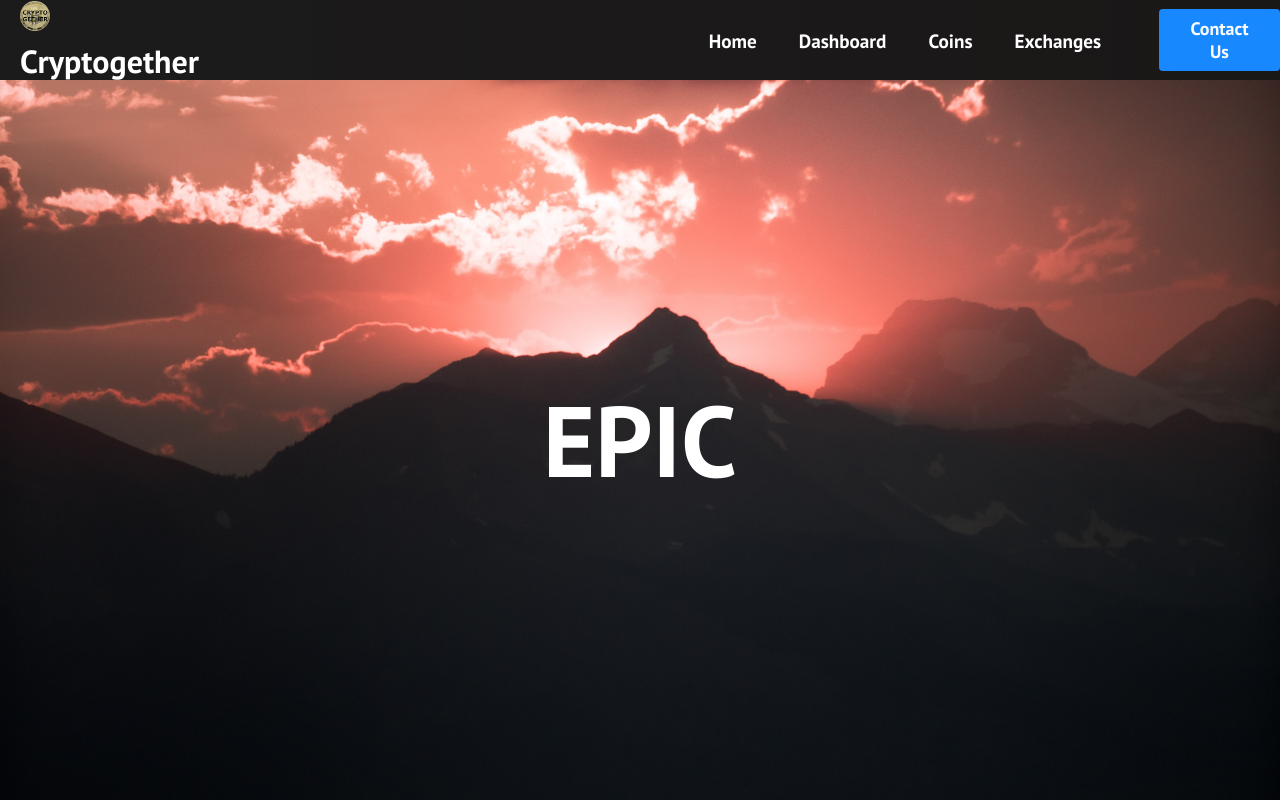
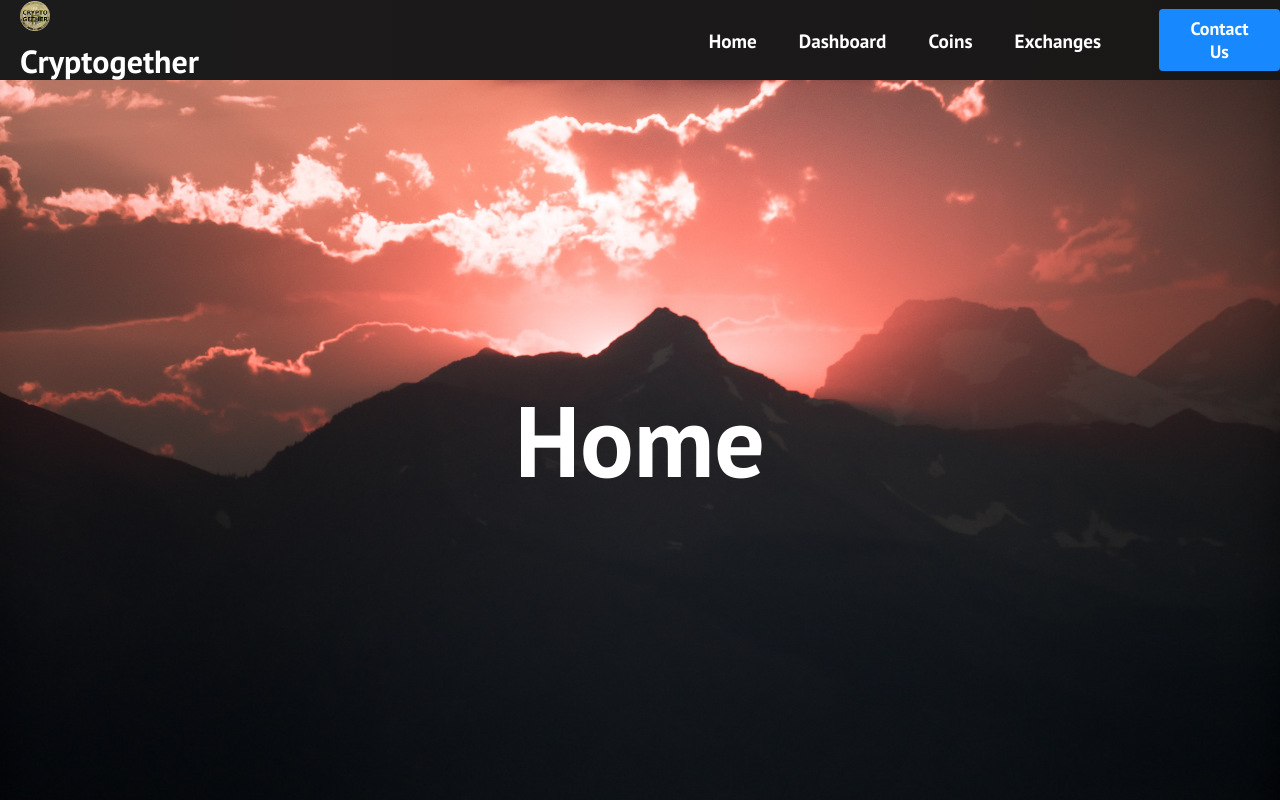
Before and after one commit to Knittybird/Cryptogether, a React (Create React App) app: page / in a window 1280 px wide. Shown: the top 800 px of the page. Built offline with nearby package versions, Linux system fonts and the light colour scheme; the HTML template or start-up script is replaced by a standard one.

Commit message:
Updated Navbar
Changed color Navbar background when we hover over a link.

```diff
--- a/src/components/Navbar.css
+++ b/src/components/Navbar.css
@@ -45,7 +45,7 @@
 }
 
 .nav-links:hover {
-  background-color: #1888ff;
+  color: #1888ff;
   border-radius: 4px;
   transition: all 0.2s ease-out;
 }
@@ -96,6 +96,7 @@
 
   .nav-links:hover {
     background-color: #1888ff;
+    color: #fff;
     border-radius: 0;
   }
 
--- a/src/components/pages/Home.js
+++ b/src/components/pages/Home.js
@@ -1,10 +1,10 @@
-import React from 'react';
-import '../../App.css';
+import React from "react";
+import "../../App.css";
 
 export default function Home() {
   return (
     <>
-      <h1 className='home'>EPIC</h1>
+      <h1 className="home">Home</h1>
     </>
   );
 }
```
